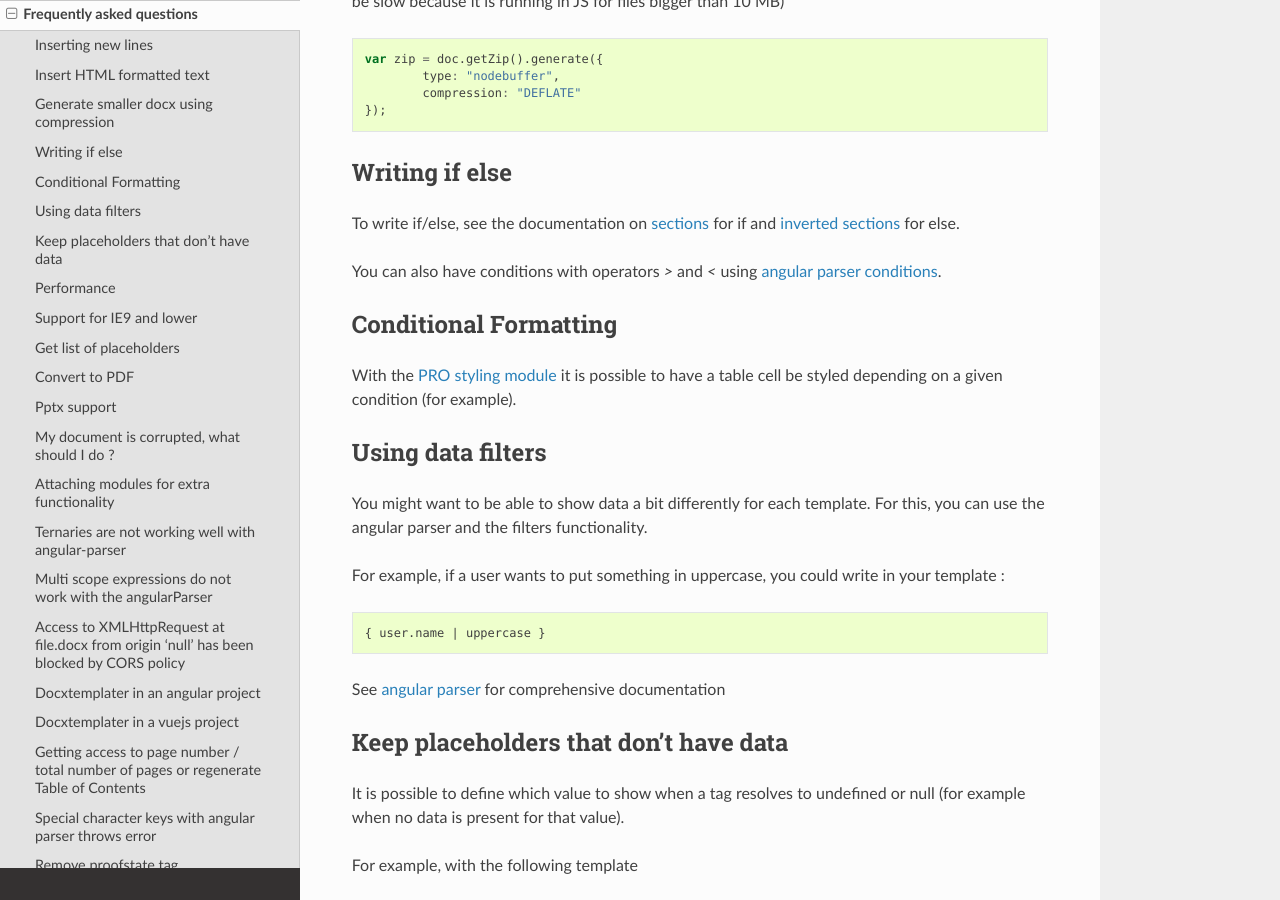
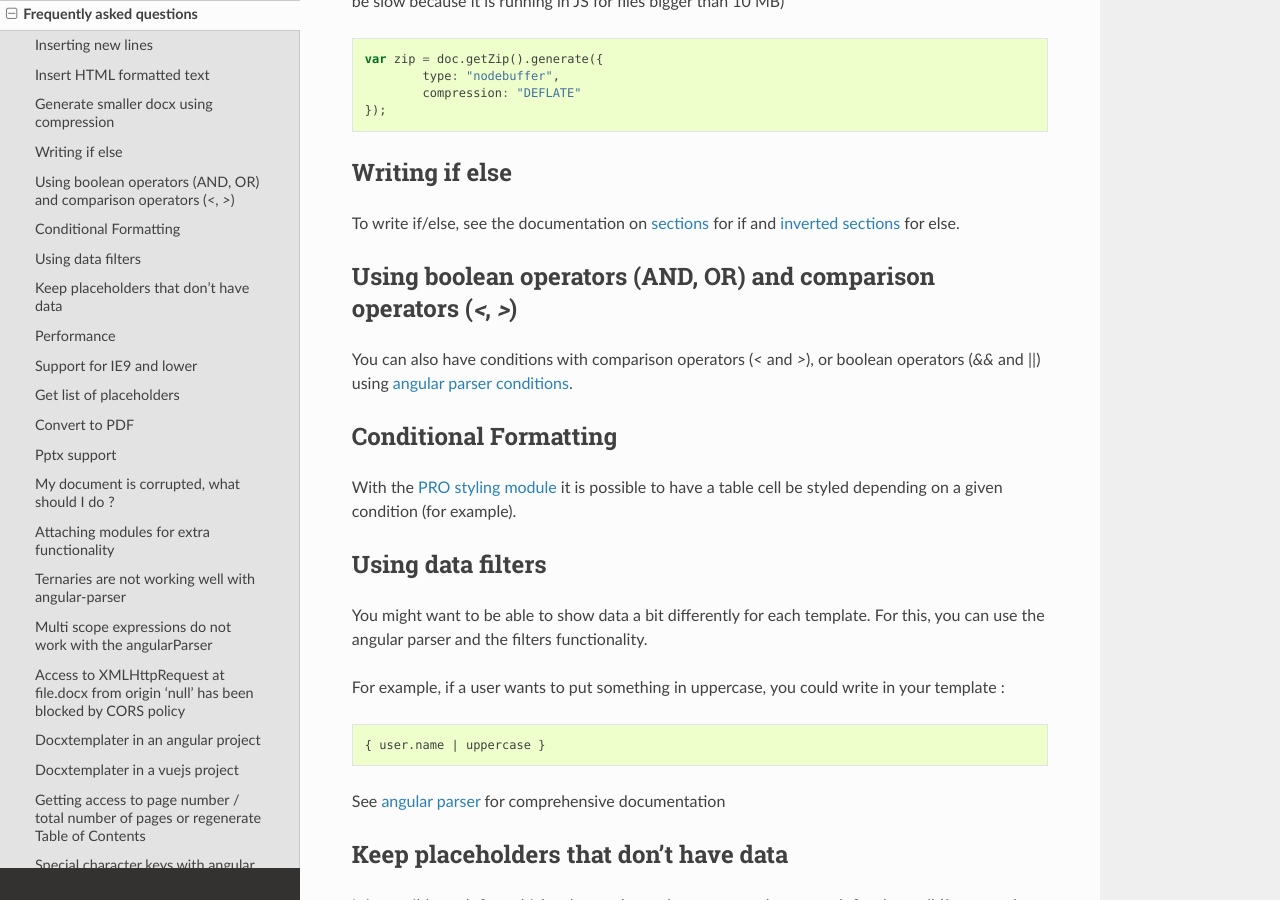
Before and after one commit to open-xml-templating/docxtemplater, a Sphinx documentation site: the page built from docs/source/faq.rst, in a window 1280 px wide and 900 px high, scrolled down 639 px. Built offline with Sphinx 7.4.7 and the Read the Docs theme 2.0.0, drawn with Linux system fonts in a browser that asks for light colours.

Commit message:
[doc] Update doc about comparison operators and boolean operators

```diff
--- a/docs/source/faq.rst
+++ b/docs/source/faq.rst
@@ -46,10 +46,14 @@ Writing if else
 
 To write if/else, see the documentation on `sections`_ for if and `inverted sections`_ for else.
 
-You can also have conditions with operators `>` and `<` using `angular parser conditions`_.
+.. _`inverted sections`: tag_types.html#inverted-sections
+.. _`sections`: tag_types.html#sections
 
-.. _`sections`: tag_types.html#sections
-.. _`inverted sections`: tag_types.html#inverted-sections
+Using boolean operators (AND, OR) and comparison operators (`<`, `>`)
+---------------------------------------------------------------------
+
+You can also have conditions with comparison operators (`<` and `>`), or boolean operators (`&&` and `||`) using `angular parser conditions`_.
+
 .. _`angular parser conditions`: angular_parse.html#conditions
 
 
```
